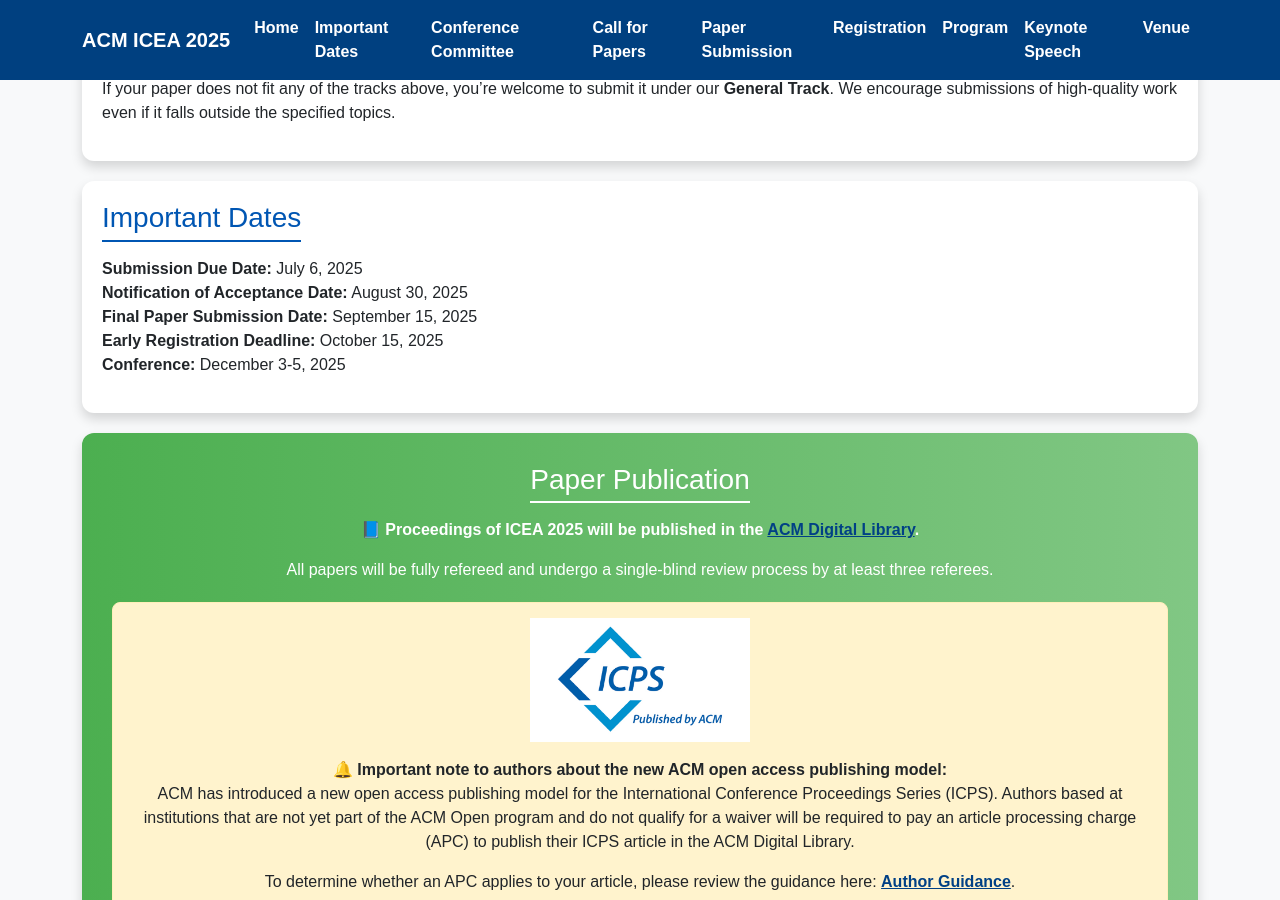
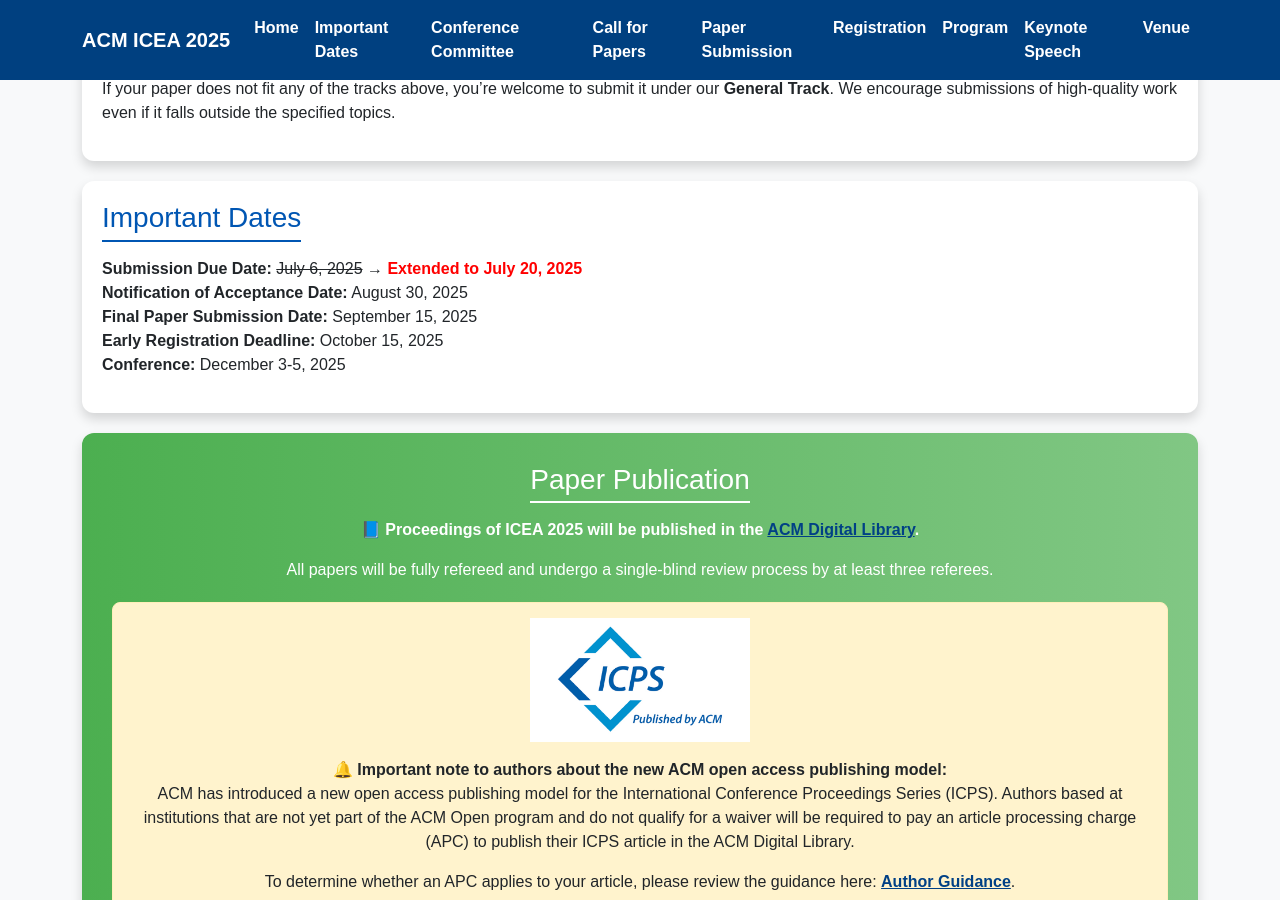
Before and after one commit to icea2025/latrobe, a Jekyll site: the page papers/index.html, which Jekyll copies as it is, in a window 1280 px wide and 900 px high, scrolled down 1843 px. Built offline with Jekyll 4.4.1, drawn with Linux system fonts in a browser that asks for light colours.

Commit message:
Update index.html

```diff
--- a/papers/index.html
+++ b/papers/index.html
@@ -186,7 +186,7 @@
     <div class="important-dates">
       <h3>Important Dates</h3>
       <ul>
-        <li><b>Submission Due Date:</b> July 6, 2025</li>
+        <li><b>Submission Due Date:</b> <del>July 6, 2025</del> → <span style="color:red; font-weight:bold;">Extended to July 20, 2025</span></li>
         <li><b>Notification of Acceptance Date:</b> August 30, 2025</li>
         <li><b>Final Paper Submission Date:</b> September 15, 2025</li>
         <li><b>Early Registration Deadline:</b> October 15, 2025</li>
```
